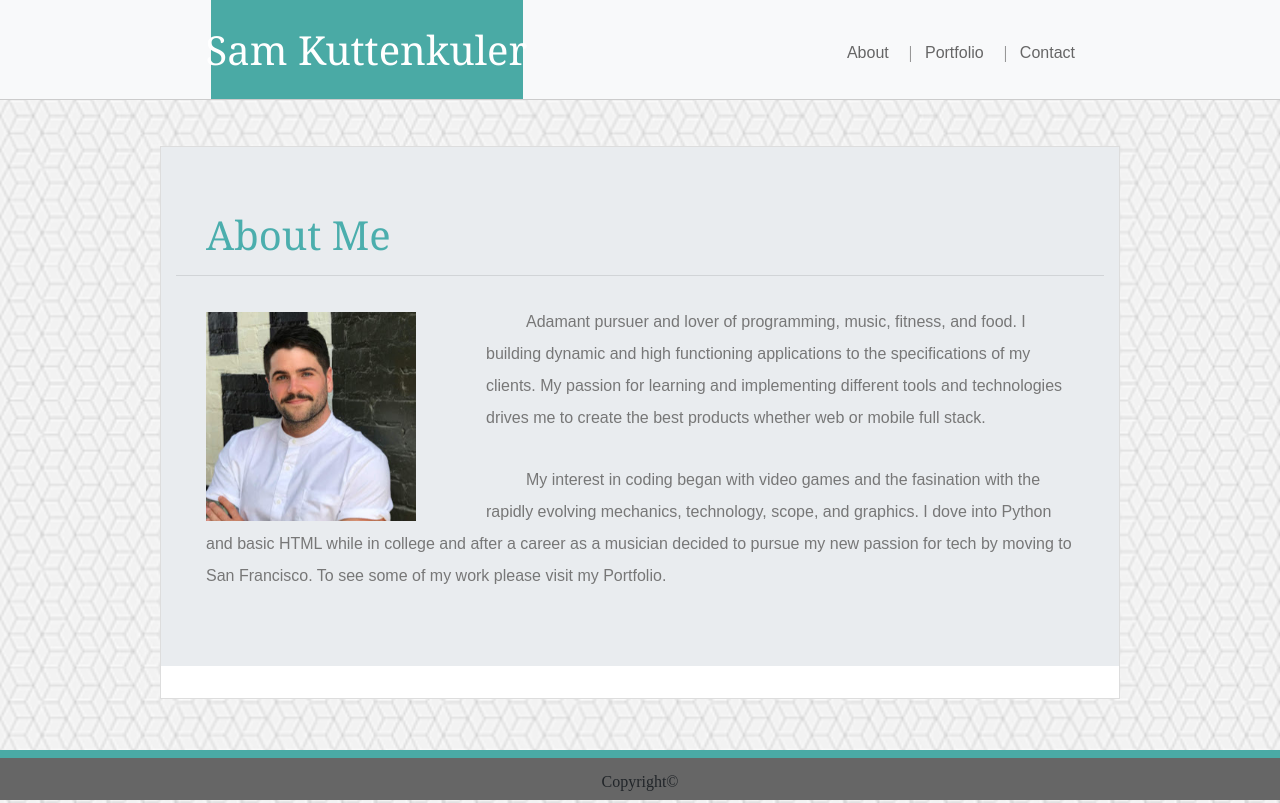
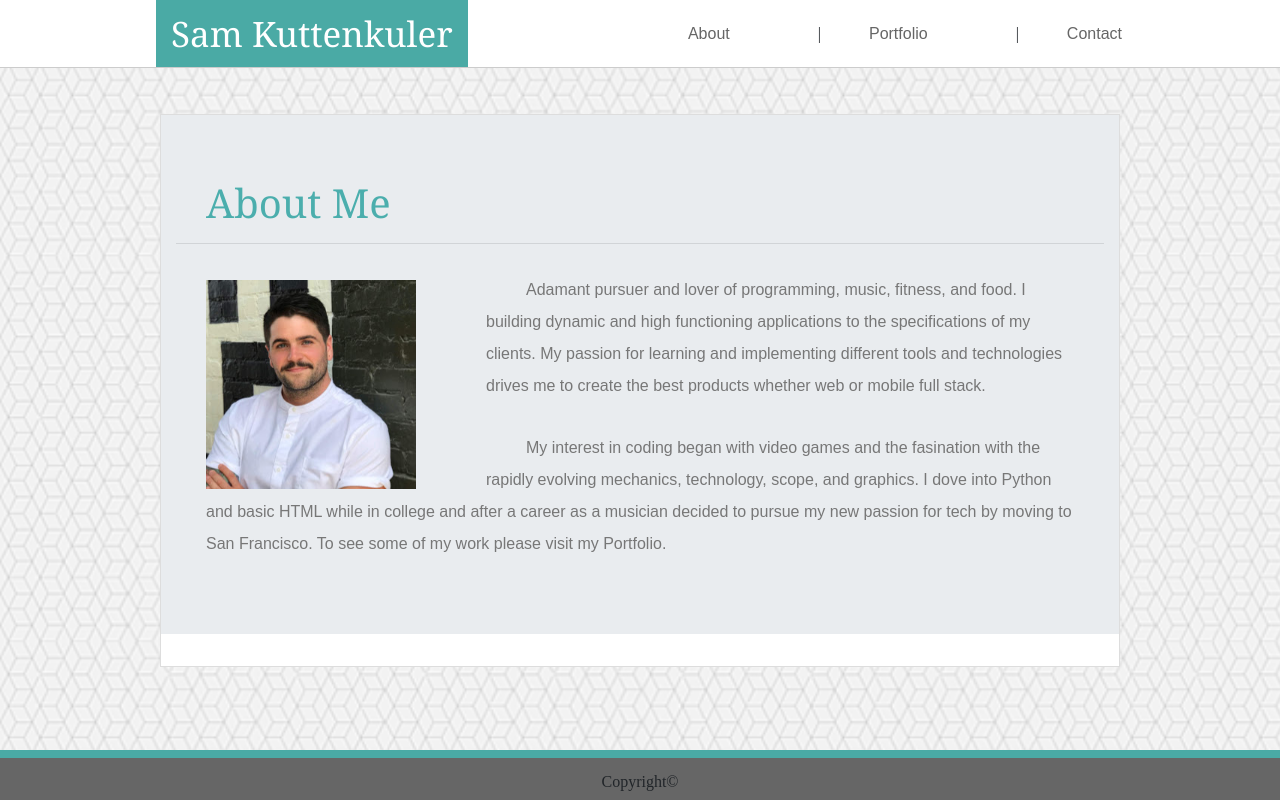
Before and after one commit to skuttenkuler/bootstrap-portfolio, a plain HTML site: page index.html in a window 1280 px wide. Drawn offline with nearby package versions, Linux system fonts and the light colour scheme.

Commit message:
total navbar redo

```diff
--- a/assets/css/style.css
+++ b/assets/css/style.css
@@ -5,66 +5,36 @@ body{
   min-height: 100% ;
 }
 /* Navbar */
-#samNav {
+.navbar {
   top: 0;
   width: auto;
   background-color: white;
-  overflow: visible;
-  height: 100px;
-  width: 100%;
-  top: 0;
   border-bottom:solid 1px #cccccc;
 }
 
-#nav-items a{
+#nav-logo {
+    margin-left: 86px;
+    padding: 0 15px;
+    color: #fff;
+    background-color:#4aaaa5;
+    display:inline-block;
+    font-family: 'Georgia', Times, 'Times New Roman', serif;
+    font-size: 35px;
+}
+.nav-item{
+  margin-right: 80px;
+}
+.nav-link{
     color: #666666;
     text-decoration: none;
     font-family: 'Arial', 'Helvetica Neue', Helvetica, sans-serif;
-    margin-top: 7px;
-    padding-right: 55px;
-
+    padding: 0 ;
+    padding-right: -40px;
+  }
+  .line-break{
+    margin-right: 40px;
   }
 
-#navbarNav {
-    position: absolute;
-    display: flex;
-    right: 150px;
-    height: 100px;
-}
-#logo{
-    position: relative;
-    display: flex;
-    bottom: 0;
-    height: 120%;
-    left: 150px;
-    width: 25%;
-    margin-left:45px;
-    font-size: 30px;
-    background-color: #4aaaa5;
-
-}
-#logo h1{
-  display: flex;
-  color: #ffffff;
-  width: 90%;
-  font-size: 40px;
-  justify-content: center;
-  font-family: 'Georgia', Times, 'Times New Roman', serif;
-  height: 100%;
-  margin-left: 15px;
-  align-items: center;
-}
-.line-break {
-    margin-top:15px;
-    color: #777777;
-    margin-left: -35px;
-    margin-right: 5px;
-}
-.row {
-    display: flex;
-    flex-wrap: wrap;
-    padding: 0 4px;
-  }
 
   /* Body Container */
   #jumbo{
@@ -134,6 +104,11 @@ body{
     align-items: center;
   }
 
+  .row {
+      display: flex;
+      flex-wrap: wrap;
+      padding: 0 4px;
+    }
   #block-1 {
   grid-column: 1;
   grid-row: 1;
--- a/index.html
+++ b/index.html
@@ -13,23 +13,20 @@
   <body>
     <div id="background">
     <!-- Navbar Begin -->
-        <nav class="navbar navbar-expand-lg navbar-light bg-light" id="samNav">
-                <a  class="navbar-brand" href="/index.html" id="logo"><h1 class="nav-header">Sam Kuttenkuler</h1></a>
-                <button  class="navbar-toggler" type="button" data-toggle="collapse" data-target="#navbarNav" aria-controls="navbarNav" aria-expanded="false" aria-label="Toggle navigation">
-                  <span class="navbar-toggler-icon"></span>
-                </button>
-                <div class="collapse navbar-collapse" id="navbarNav">
-                  <ul class="navbar-nav" id="nav-items">
-                    <li class="nav-item active">
-                      <a class="nav-link" href="index.html">About <span class="sr-only">(current)</span></a>
+    <nav class="navbar navbar-expand py-0">
+      <div class="container">
+        <a class="navbar-brand py-3" id="nav-logo" href="./index.html">Sam Kuttenkuler</a>
+        <ul class="navbar-nav mx-auto ml-md-auto mr-md-0">
+              <li class="nav-item">
+                <a class="nav-link" href="./index.html">About</a>
               </li>
               <p class="line-break">|</p>
               <li class="nav-item">
-                      <a class="nav-link" href="portfolio.html">Portfolio</a>
+                <a class="nav-link" href="./portfolio.html">Portfolio</a>
               </li>
               <p class="line-break">|</p>
               <li class="nav-item">
-                      <a class="nav-link" href="contact.html">Contact</a>
+                <a class="nav-link" href="./contact.html">Contact</a>
               </li>
           </ul>
       </div>
```
Also changed, not shown: contact.html (+8 -11 lines), portfolio.html (+8 -11 lines). Lines whose indentation alone changed are shown as unchanged.
